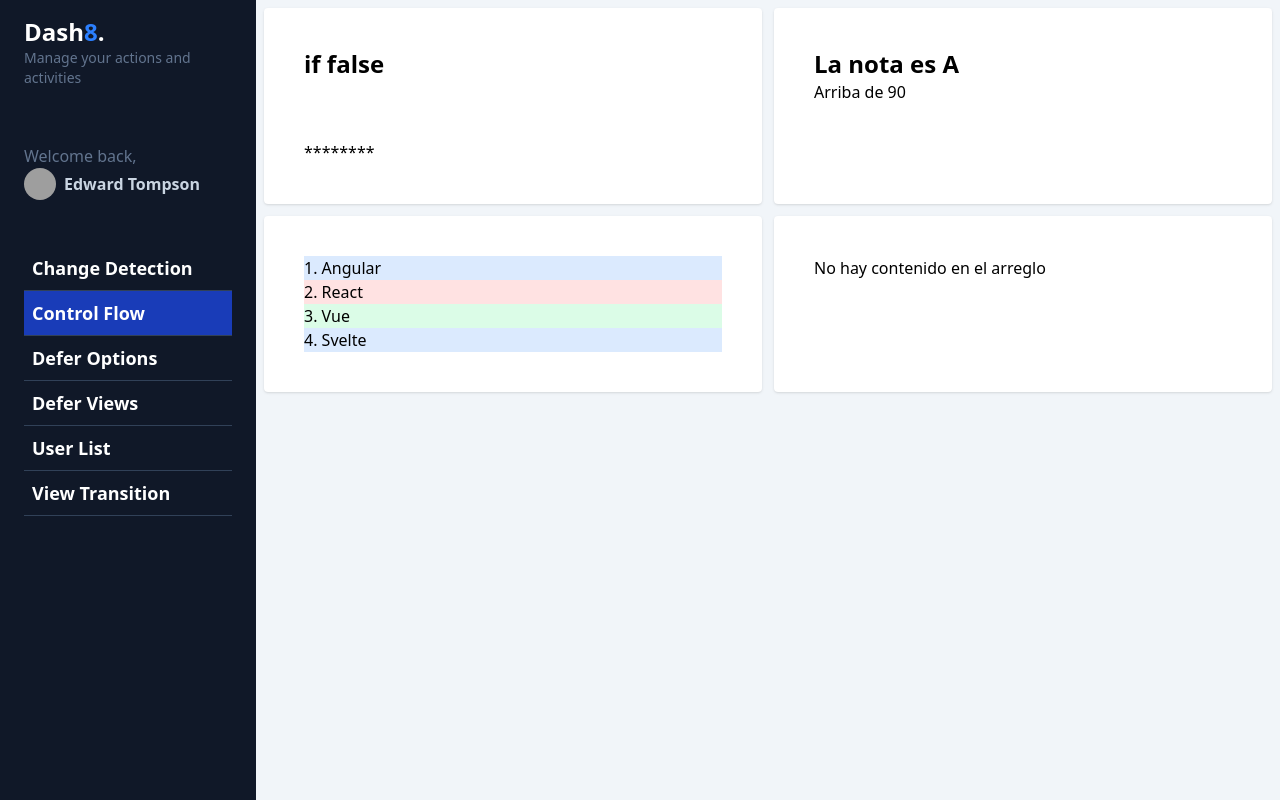
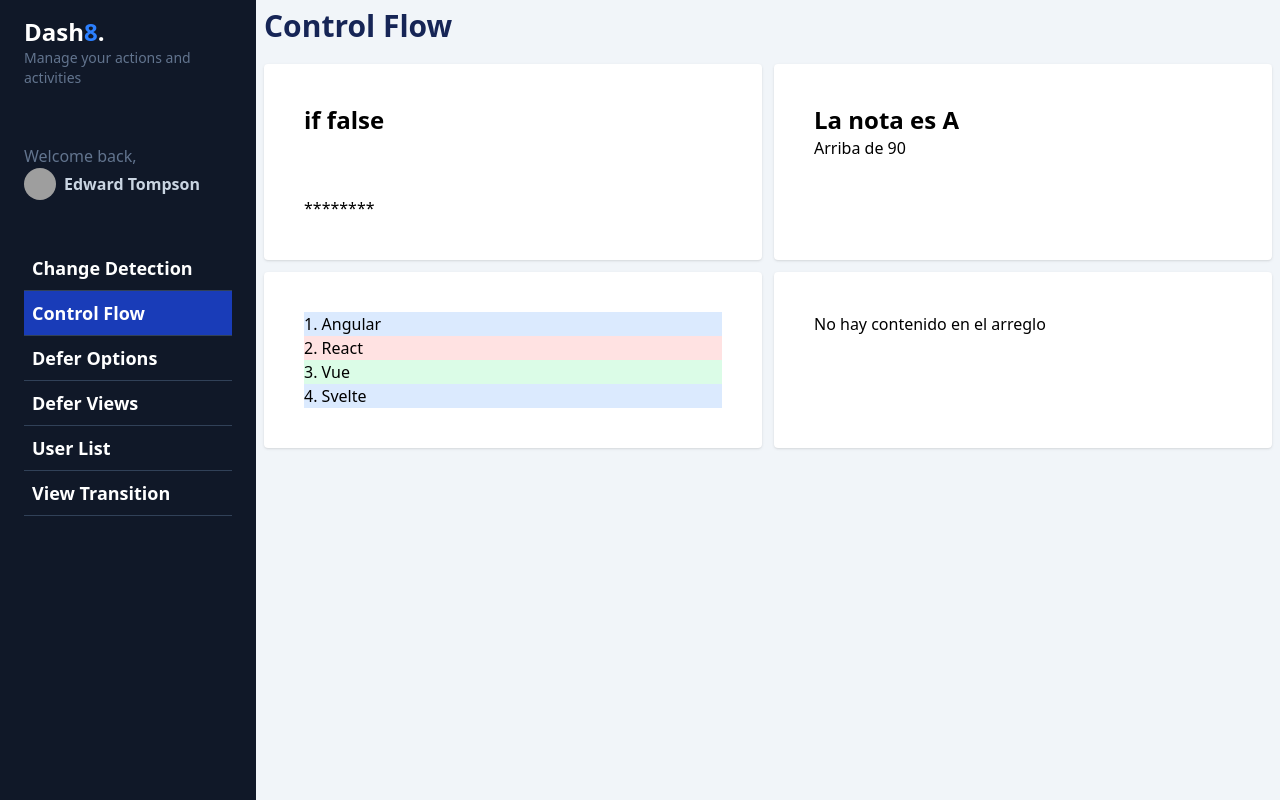
Before and after one commit to FernandoVCG33/angular-21, an Angular app in the folder my-dashboard/: page /dashboard/control-flow in a window 1280 px wide. Built offline with nearby package versions, Linux system fonts and the light colour scheme; grey boxes are pictures that could not be loaded.

Commit message:
Enhance control flow component with additional framework lists and update title styling

```diff
--- a/my-dashboard/src/app/dashboard/pages/control-flow/control-flow.html
+++ b/my-dashboard/src/app/dashboard/pages/control-flow/control-flow.html
@@ -1,4 +1,4 @@
-
+<app-title title="Control Flow"  />
 
 
 <section class="grid grid-cols-1 md:grid-cols-2 gap-3">
--- a/my-dashboard/src/app/dashboard/pages/control-flow/control-flow.ts
+++ b/my-dashboard/src/app/dashboard/pages/control-flow/control-flow.ts
@@ -1,10 +1,13 @@
 import {Component, signal} from '@angular/core';
+import {Title} from '../../../share/title/title';
 
 type Grade = 'A' | 'B' | 'C' | 'D' | 'F';
 
 @Component({
   selector: 'app-control-flow',
-  imports: [],
+  imports: [
+    Title
+  ],
   templateUrl: './control-flow.html',
 })
 export default class ControlFlow {
--- a/my-dashboard/src/app/share/title/title.html
+++ /dev/null
@@ -1 +0,0 @@
-<h1 class="text-3xl mb-5 font-bold text-blue-950 ">Control Flow Directives</h1>
--- a/my-dashboard/src/app/share/title/title.ts
+++ b/my-dashboard/src/app/share/title/title.ts
@@ -1,10 +1,11 @@
-import { Component } from '@angular/core';
+import {Component, input} from '@angular/core';
 
 @Component({
   selector: 'app-title',
+  standalone: true,
   imports: [],
-  templateUrl: './title.html',
+  template: `<h1 class="text-3xl mb-5 font-bold text-blue-950 "> {{title()}} </h1>`
 })
 export class Title {
-
+    title=input.required();
 }
```
